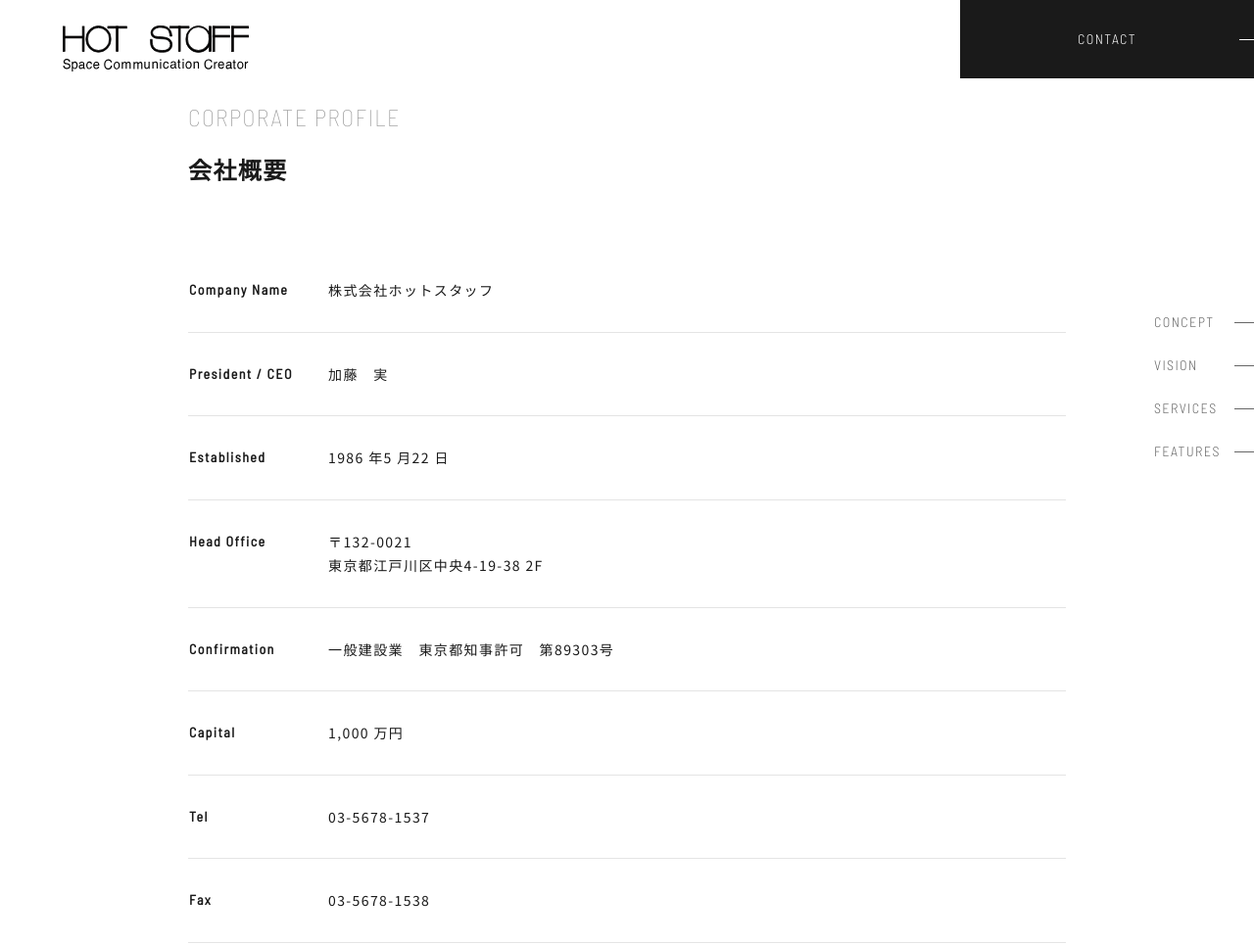
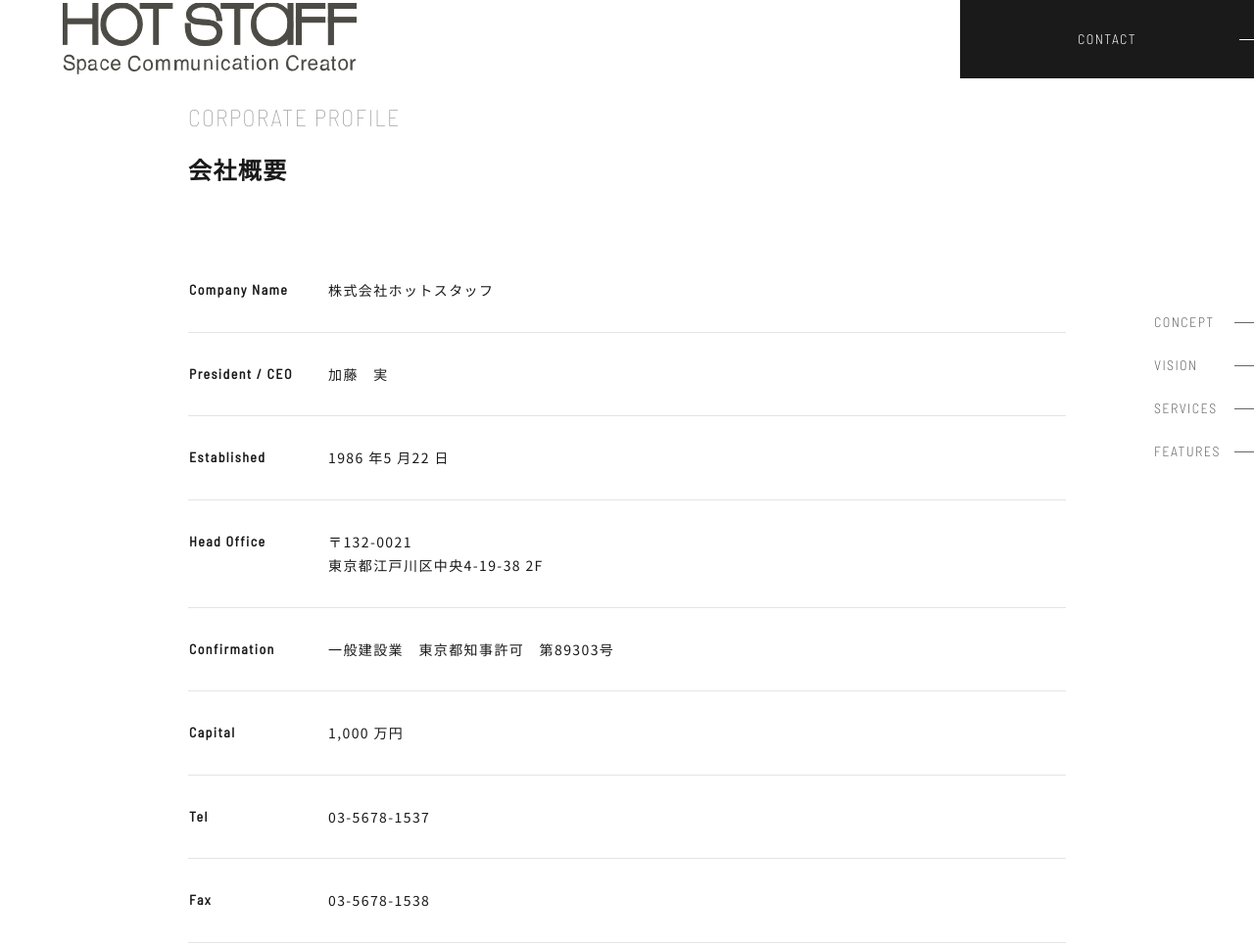
Before and after one commit to satohmsys/HOTsTUFF, a website built with webpack: page dev/src/ejs/about.ejs in a window 1280 px wide. Shown: the top 965 px of the page at 98% size. Built offline with nearby package versions, Linux system fonts and the light colour scheme.

Commit message:
追加修正：ロゴ、ヘッダー修正

```diff
--- a/dev/src/ejs/_include/_loadingAnim.ejs
+++ b/dev/src/ejs/_include/_loadingAnim.ejs
@@ -3,7 +3,7 @@
         <div class="loadingAnim__copy__maskElement">
             <span class="mask">
                 <span class="mask__element">
-                    <img src="<%- $path %>../img/logo.svg" width="220" alt="">
+                    <img src="<%- $path %>../img/logo-graybold.svg" width="220" alt="">
                 </span>
             </span>
         </div>
--- a/dev/src/ejs/_include/header.ejs
+++ b/dev/src/ejs/_include/header.ejs
@@ -1,7 +1,7 @@
 <header class="siteHeader">
 	<div class="wrap">
 		<h1 class="siteHeader__logo">
-			<a href="/"><img src="<%- $path %>../img/logo.svg" width="190" alt="HOT STAFF"></a>
+			<a href="/"><img src="<%- $path %>../img/logo-graybold.svg" width="300" alt="HOT STAFF"></a>
 		</h1>
 		<div class="siteHeader__button button">
       <a href="mailto:info@hot-staff.co.jp?subject=サイトからのお問い合わせ&amp;body=【お名前】【折返しご連絡先】【お問い合わせ内容】">CONTACT</a>
--- a/dev/src/scss/_modules.scss
+++ b/dev/src/scss/_modules.scss
@@ -22,6 +22,7 @@ body{
 /////// ヘッダー ラッパー
 .siteHeader
 {
+  line-height: 0;
 	position: fixed;
 	z-index: 9;
 	top: 0;
@@ -29,6 +30,7 @@ body{
 	left: 0;
 	transition: transition(all,0.5s);
 	transition-delay: 1s;
+  background-color: #ffffff;
 	// transform: translateY( -100% );
 
 	// @at-root .-is-loadend .siteHeader{
@@ -64,7 +66,7 @@ body{
 
 	 > .wrap{
      width: 90%;
-		 height: 100px;
+		 height: 80px;
 		 display: flex;
 		 flex-direction: row;
 		 justify-content: space-between;
@@ -73,6 +75,7 @@ body{
 
     @include mq(tab) {
       max-width: percentage(670 / 750);
+      height: auto;
     }
 
 		@include mq( sp ){
```
Also changed, not shown: dev/src/img/logo-graybold.svg (added), dist/about.html, dist/assets/css/style.css, dist/assets/img/logo-graybold.svg (added), dist/assets/js/main.js, dist/index.html.
